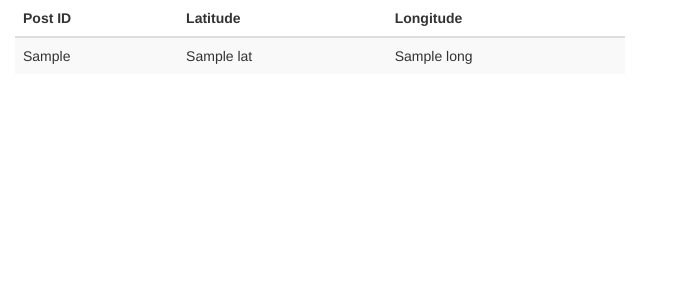
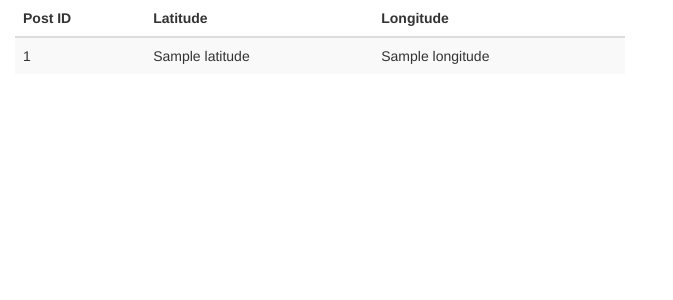
Before and after one commit to andaley/homesoon, a Flask app: template templates/apts.html in a window 1280 px wide. Shown: the top 300 px of the page, without its empty margins (0-673 px from the left). Run offline with Flask 2, Linux system fonts and the light colour scheme; the template is opened without the code that fills it: most values are stand-ins (such as "Sample title", 1, 10 or a date in 2020); some libraries are stand-ins or nearby versions.

Commit message:
fixed database connection in server

```diff
--- a/server.py
+++ b/server.py
@@ -1,5 +1,5 @@
 from flask import Flask, render_template, request
-from model import Posting, db
+from model import Posting, db, connect_to_db
 from jinja2 import StrictUndefined
 import math
 
@@ -33,20 +33,28 @@
     # TODO: convert address to lat/long
 
     origin_lat = float(request.args.get('lat'))
+    # sample 37.7914448
     origin_lon = float(request.args.get('lon'))
+    # sample -122.3929672
 
+    print '\n\n\n\n\n', origin_lat, origin_lon, max_distance, '\n\n\n'
 
     # # Gather list of tuples w/ ids, lat & longs
     #  _QUERY = "SELECT post_id, latitude, longitude FROM postings WHERE SQRT(SQUARE(latitude - ?)) + (SQUARE(longitude - ?)) ) < ?"
 
-    # retrieve all lat/lon/ids from database
-    ALL_lat_lons = db.session.query(Posting.post_id, Posting.latitude, Posting.longitude).all()
+    # Retrieve all lat/lon/ids from database
+    all_lat_lons = db.session.query(Posting.post_id, Posting.latitude, Posting.longitude).all()
 
-    # If lat & lon are within desired distance, retrieve the corresponding Posting
+    print '\n\n\n\n\n', len(all_lat_lons), '\n\n\n'
+
+    # If lat & lon are within desired distance, retrieve the corresponding Posting object
     matching_apts = []
-    for id, lat, lon in ALL_lat_lons:
+
+    print '\n\n\n\n\n', matching_apts, '\n\n\n'
+
+    for post_id, lat, lon in all_lat_lons:
         if math.sqrt((lat - origin_lat)**2 + (lon - origin_lon)**2) < dist_degrees:
-            matching_apts.append(Posting.query.get(id))
+            matching_apts.append(Posting.query.get(post_id))
 
     print 'There are %s apts within %s miles' % (len(matching_apts), max_distance)
 
@@ -62,4 +70,5 @@
 
 if __name__ == '__main__':
     app.debug = True
+    connect_to_db(app)
     app.run()
--- a/templates/apts.html
+++ b/templates/apts.html
@@ -18,11 +18,11 @@
         </thead>
 
         <tbody>
-            {% for id, lat, long in matching_apts %}
+            {% for apt in matching_apts %}
                 <tr>
-                    <td>{{ id }}</td>
-                    <td>{{ lat }}</td>
-                    <td>{{ long }}</td>
+                    <td>{{ apt.post_id }}</td>
+                    <td>{{ apt.latitude }}</td>
+                    <td>{{ apt.longitude }}</td>
                 </tr>
             {% endfor %}
         </tbody>
```
Also changed, not shown: project-diary.md (+5 -1 lines).
